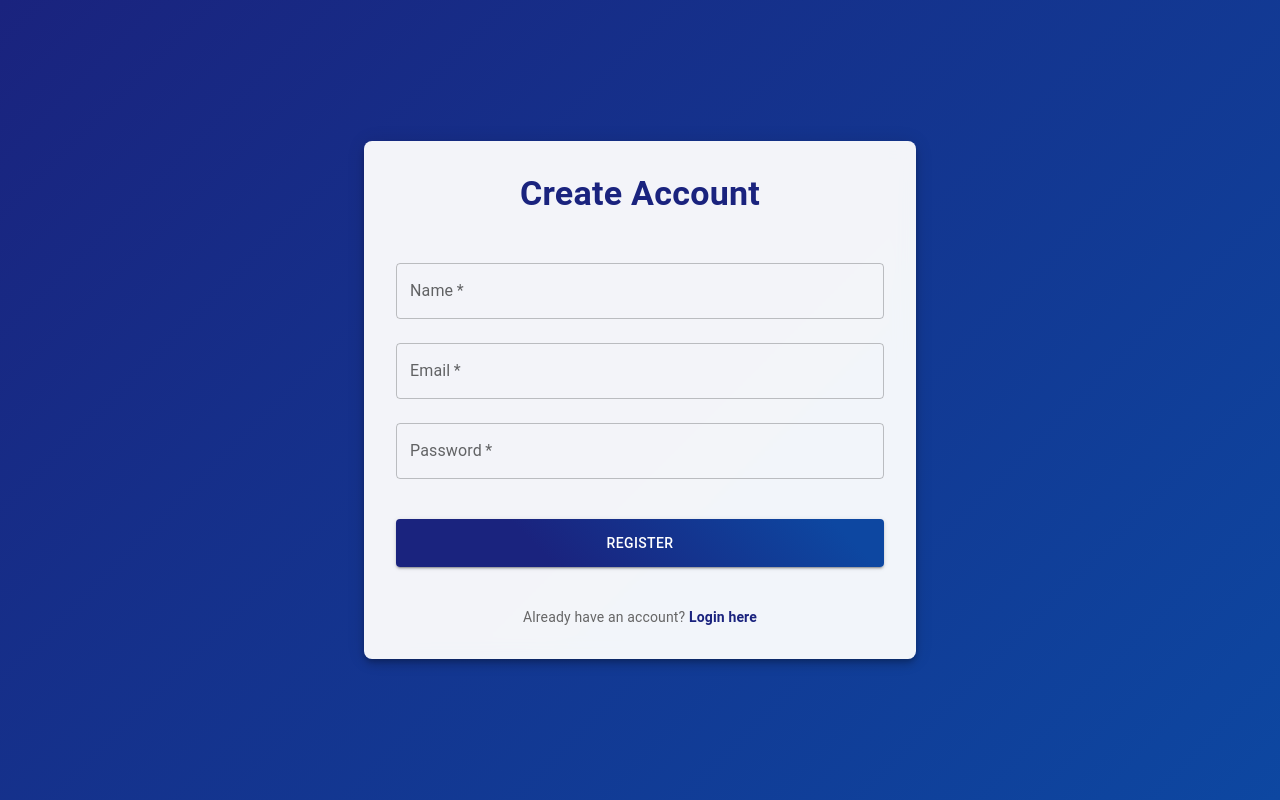
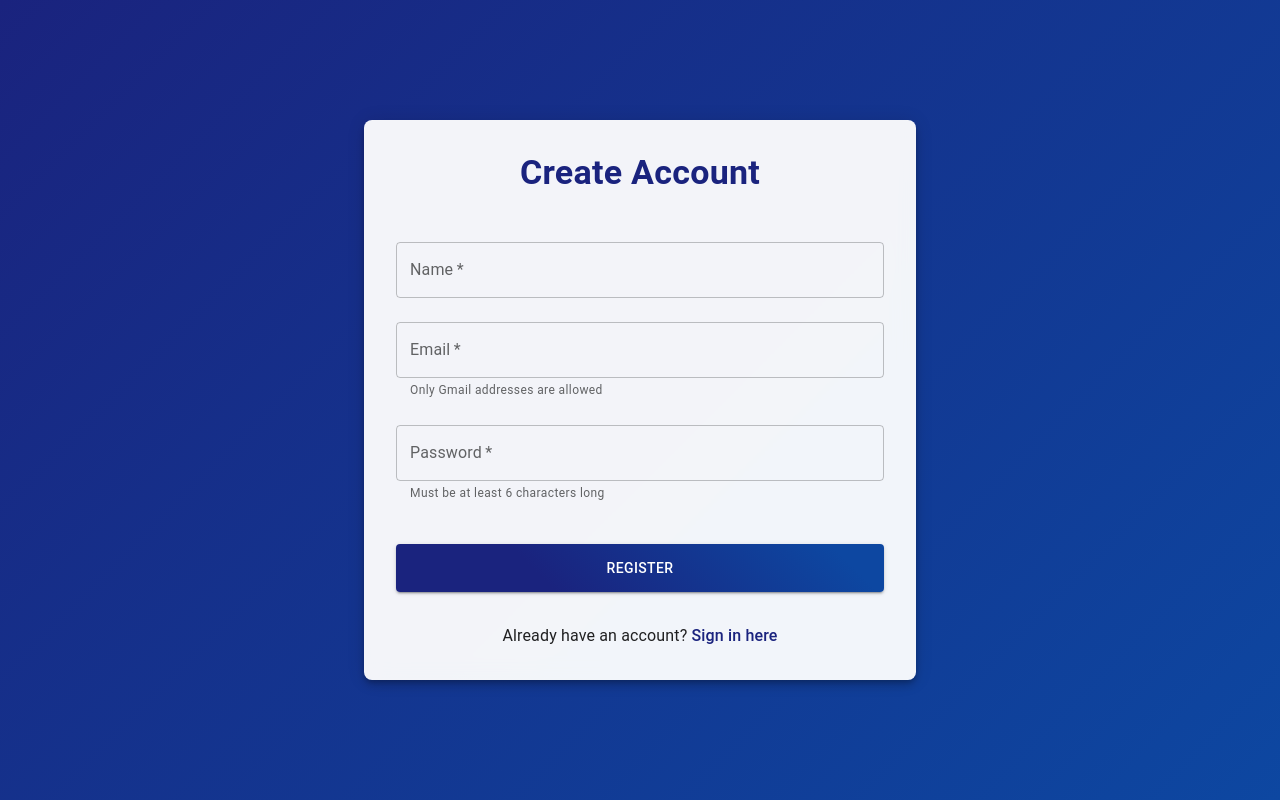
Before and after one commit to MutavakkilKhan/UserManagementSystem, a React (Vite) app in the folder frontend/: page /register in a window 1280 px wide. Built offline with nearby package versions, Linux system fonts and the light colour scheme; no server answers.

Commit message:
Update Register.jsx
1st time

```diff
--- a/frontend/src/pages/Register.jsx
+++ b/frontend/src/pages/Register.jsx
@@ -1,4 +1,4 @@
-import { useState } from 'react';
+import { useState, useEffect } from 'react';
 import { useNavigate, Link } from 'react-router-dom';
 import {
   Container,
@@ -7,6 +7,7 @@ import {
   Button,
   Typography,
   Box,
+  CircularProgress,
 } from '@mui/material';
 import { useAuth } from '../contexts/AuthContext';
 
@@ -17,22 +18,35 @@ const Register = () => {
   const [error, setError] = useState('');
   const [success, setSuccess] = useState('');
   const navigate = useNavigate();
-  const { register } = useAuth();
+  const { register, loading, error: authError } = useAuth();
+
+  useEffect(() => {
+    if (authError) {
+      setError(authError);
+    }
+  }, [authError]);
 
   const handleSubmit = async (e) => {
     e.preventDefault();
     setError('');
     setSuccess('');
 
-    // Frontend Gmail validation
+    // Name validation
+    if (!name || name.trim().length < 2) {
+      setError('Name must be at least 2 characters long');
+      return;
+    }
+
+    // Email validation
     const gmailRegex = /^[a-zA-Z0-9._%+-]+@gmail\.com$/;
     if (!gmailRegex.test(email)) {
-      setError('Only valid Gmail addresses are allowed.');
+      setError('Only valid Gmail addresses are allowed');
       return;
     }
-    // Password length validation
+
+    // Password validation
     if (password.length < 6) {
-      setError('Password must be at least 6 characters.');
+      setError('Password must be at least 6 characters long');
       return;
     }
 
@@ -113,6 +127,8 @@ const Register = () => {
               onChange={(e) => setName(e.target.value)}
               margin="normal"
               required
+              disabled={loading}
+              error={!!error}
               sx={{
                 '& .MuiOutlinedInput-root': {
                   '&:hover fieldset': {
@@ -129,6 +145,9 @@ const Register = () => {
               onChange={(e) => setEmail(e.target.value)}
               margin="normal"
               required
+              disabled={loading}
+              error={!!error}
+              helperText="Only Gmail addresses are allowed"
               sx={{
                 '& .MuiOutlinedInput-root': {
                   '&:hover fieldset': {
@@ -145,6 +164,9 @@ const Register = () => {
               onChange={(e) => setPassword(e.target.value)}
               margin="normal"
               required
+              disabled={loading}
+              error={!!error}
+              helperText="Must be at least 6 characters long"
               sx={{
                 '& .MuiOutlinedInput-root': {
                   '&:hover fieldset': {
@@ -157,6 +179,7 @@ const Register = () => {
               type="submit"
               fullWidth
               variant="contained"
+              disabled={loading}
               sx={{
                 mt: 4,
                 mb: 2,
@@ -167,24 +190,19 @@ const Register = () => {
                 },
               }}
             >
-              Register
+              {loading ? (
+                <CircularProgress size={24} color="inherit" />
+              ) : (
+                'Register'
+              )}
             </Button>
-          </form>
-          <Box sx={{ mt: 3, textAlign: 'center' }}>
-            <Typography variant="body2" sx={{ color: '#666' }}>
+            <Typography align="center" sx={{ mt: 2 }}>
               Already have an account?{' '}
-              <Link
-                to="/login"
-                style={{
-                  textDecoration: 'none',
-                  color: '#1a237e',
-                  fontWeight: 'bold',
-                }}
-              >
-                Login here
+              <Link to="/login" style={{ color: '#1a237e', textDecoration: 'none' }}>
+                Sign in here
               </Link>
             </Typography>
-          </Box>
+          </form>
         </Paper>
       </Container>
     </Box>
```
